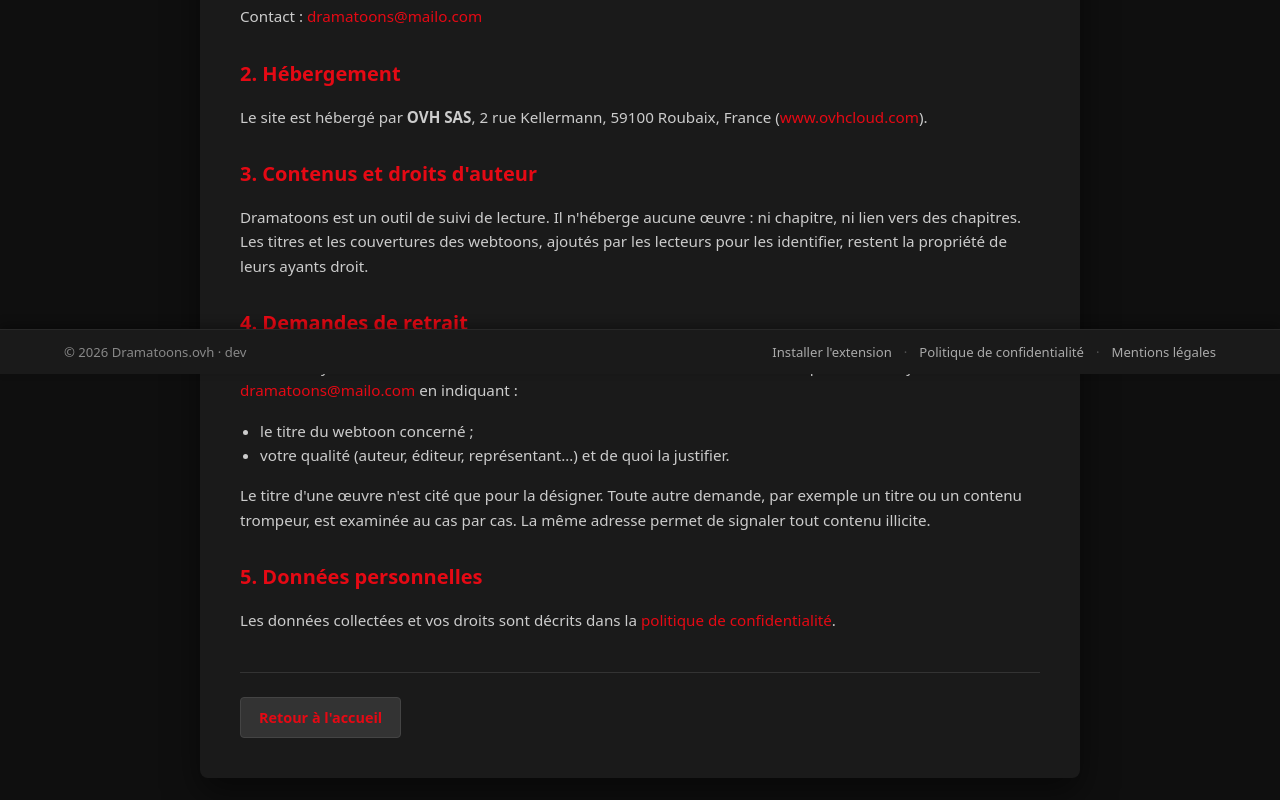
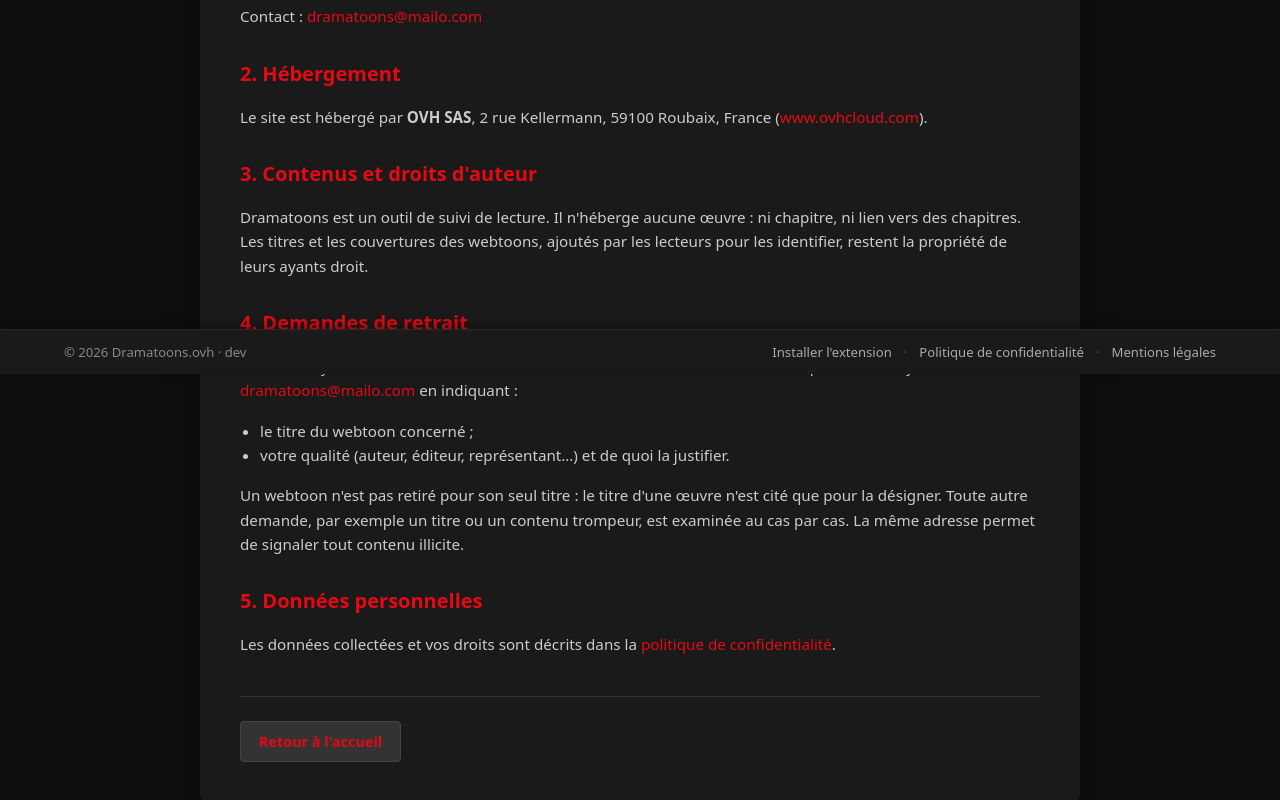
Before and after one commit to remi-leconte/dramatoons-front, a Vue app: page /mentions-legales in a window 1280 px wide. Shown: the part 426-1226 px from the top of the page. Built offline with nearby package versions, Linux system fonts and the light colour scheme.

Commit message:
feature(#204): écrit qu'un webtoon n'est pas retiré pour son seul titre

```diff
--- a/src/views/LegalNoticeView.vue
+++ b/src/views/LegalNoticeView.vue
@@ -42,9 +42,9 @@
           <li>votre qualité (auteur, éditeur, représentant…) et de quoi la justifier.</li>
         </ul>
         <p>
-          Le titre d'une œuvre n'est cité que pour la désigner. Toute autre demande, par exemple un
-          titre ou un contenu trompeur, est examinée au cas par cas. La même adresse permet de
-          signaler tout contenu illicite.
+          Un webtoon n'est pas retiré pour son seul titre : le titre d'une œuvre n'est cité que pour
+          la désigner. Toute autre demande, par exemple un titre ou un contenu trompeur, est
+          examinée au cas par cas. La même adresse permet de signaler tout contenu illicite.
         </p>
       </section>
 
```
Also changed, not shown: 1 other file (tests, documents, lock files or other folders).
